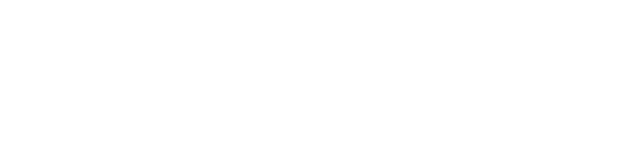
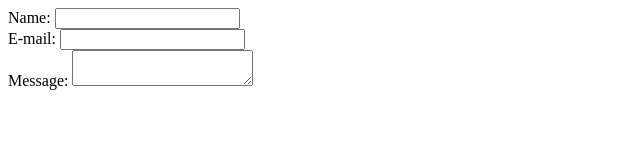
Before and after one commit to tfcalc/tfcalc.github.io, a plain HTML site: page index.html in a window 1280 px wide. Shown: the whole page, without its empty margins (0-640 px from the left). Drawn offline with Linux system fonts and the light colour scheme.

Commit message:
Update index.html

```diff
--- a/index.html
+++ b/index.html
@@ -1,7 +1,14 @@
-<script>
-    function XX()
-    {
-        var first2 = document.getElementById("firstname").value;
-    }
-<script>
-<input type="text" id="firstname" name="firstname" onchange="XX()">
+<form action="/my-handling-form-page" method="post">
+    <div>
+        <label for="name">Name:</label>
+        <input type="text" id="name" name="user_name">
+    </div>
+    <div>
+        <label for="mail">E-mail:</label>
+        <input type="email" id="mail" name="user_mail">
+    </div>
+    <div>
+        <label for="msg">Message:</label>
+        <textarea id="msg" name="user_message"></textarea>
+    </div>
+</form>
```
